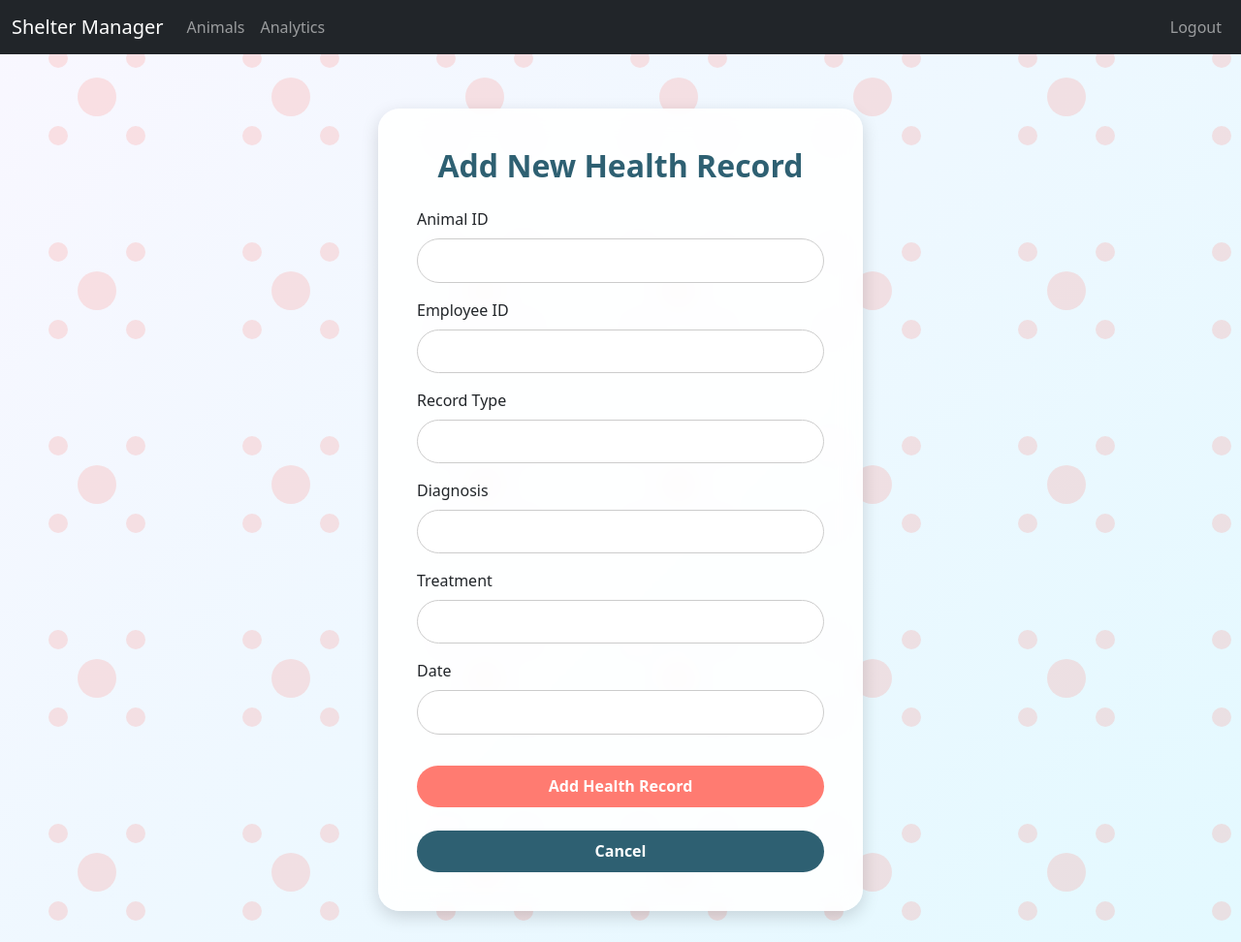
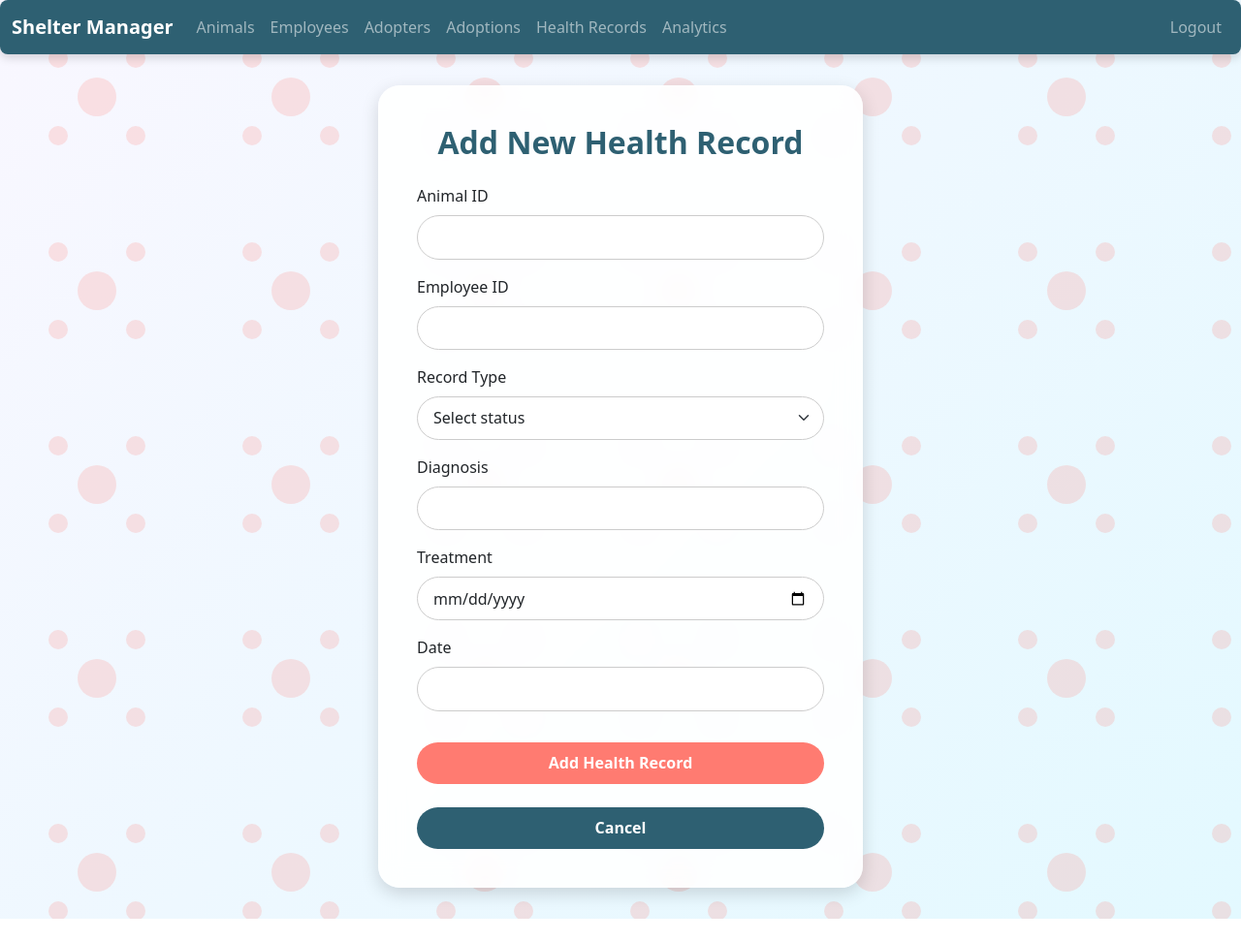
Before and after one commit to orobl/shelter-pet, a Flask app: page /healthrecords/new in a window 1280 px wide. Shown: the whole page at 97% size. After the commit the page ends 948 px from the top, so only its background shows below. Run offline with Flask 3, Linux system fonts and the light colour scheme; a user stored in the database is signed in; some libraries are stand-ins or nearby versions.

Commit message:
Update nav bar UI and date inputs

```diff
--- a/templates/base.html
+++ b/templates/base.html
@@ -11,19 +11,20 @@
         rel="stylesheet"
     >
 
-    <!-- Your custom stylesheet -->
+    <!-- custom stylesheet -->
     <link rel="stylesheet" href="{{ url_for('static', filename='styles.css') }}">
 </head>
 <body class="bg-light">
 
-    <!-- Navigation Bar -->
-    <nav class="navbar navbar-expand-lg navbar-dark bg-dark mb-4">
-        <div class="container-fluid">
-            <a class="navbar-brand" href="{{ url_for('dashboard') }}">Shelter Manager</a>
+<!-- Navigation Bar -->
+<nav class="navbar navbar-expand-lg navbar-dark" style="background-color: #2e6072; border-radius: 8px; box-shadow: 0 4px 10px rgba(0,0,0,0.15);">
+    <div class="container-fluid">
+        <a class="navbar-brand fw-bold" href="{{ url_for('dashboard') }}" style="color: #fff;">Shelter Manager</a>
 
-            <button class="navbar-toggler" type="button" data-bs-toggle="collapse" data-bs-target="#navbarNav">
-                <span class="navbar-toggler-icon"></span>
-            </button>
+        <button class="navbar-toggler" type="button" data-bs-toggle="collapse" data-bs-target="#navbarNav"
+            aria-controls="navbarNav" aria-expanded="false" aria-label="Toggle navigation">
+            <span class="navbar-toggler-icon"></span>
+        </button>
 
             <div class="collapse navbar-collapse" id="navbarNav">
                 <ul class="navbar-nav me-auto">
@@ -32,6 +33,18 @@
                     {% if current_user.is_authenticated %}
                         <li class="nav-item">
                             <a class="nav-link" href="{{ url_for('animals') }}">Animals</a>
+                        </li>
+                        <li class="nav-item">
+                            <a class="nav-link" href="{{ url_for('employees') }}">Employees</a>
+                        </li>
+                        <li class="nav-item">
+                            <a class="nav-link" href="{{ url_for('adopters') }}">Adopters</a>
+                        </li>
+                        <li class="nav-item">
+                            <a class="nav-link" href="{{ url_for('adoptions') }}">Adoptions</a>
+                        </li>
+                        <li class="nav-item">
+                            <a class="nav-link" href="{{ url_for('healthrecords') }}">Health Records</a>
                         </li>
                         <li class="nav-item">
                             <a class="nav-link" href="{{ url_for('analytics') }}">Analytics</a>
--- a/templates/healthrecords_form.html
+++ b/templates/healthrecords_form.html
@@ -118,8 +118,13 @@
 
             <div class="mb-3">
                 <label class="form-label">Record Type</label>
-                <input type="text" name="record_type" class="form-control"
-                       value="{{ healthrecord.record_type if healthrecord else '' }}" required>
+                <select name="record_type" class="form-select" required>
+                    <option value="">Select status</option>
+                    <option value="health_check" {% if healthrecord and healthrecord.record_type=='health_check' %}selected{% endif %}>Health Check</option>
+                    <option value="spay_neuter" {% if healthrecord and healthrecord.record_type=='spay_neuter' %}selected{% endif %}>Spay/Neuter</option>
+                    <option value="procedure" {% if healthrecord and healthrecord.record_type=='procedure' %}selected{% endif %}>Procedure</option>
+                    <option value="other" {% if healthrecord and healthrecord.record_type=='other' %}selected{% endif %}>Other</option>
+                </select>
             </div>
 
             <div class="mb-3">
@@ -130,7 +135,7 @@
 
             <div class="mb-3">
                 <label class="form-label">Treatment</label>
-                <input type="text" name="treatment" class="form-control"
+                <input type="date" name="treatment" class="form-control"
                     value="{{ healthrecord.treatment if healthrecord else '' }}" required>
             </div>
 
```
